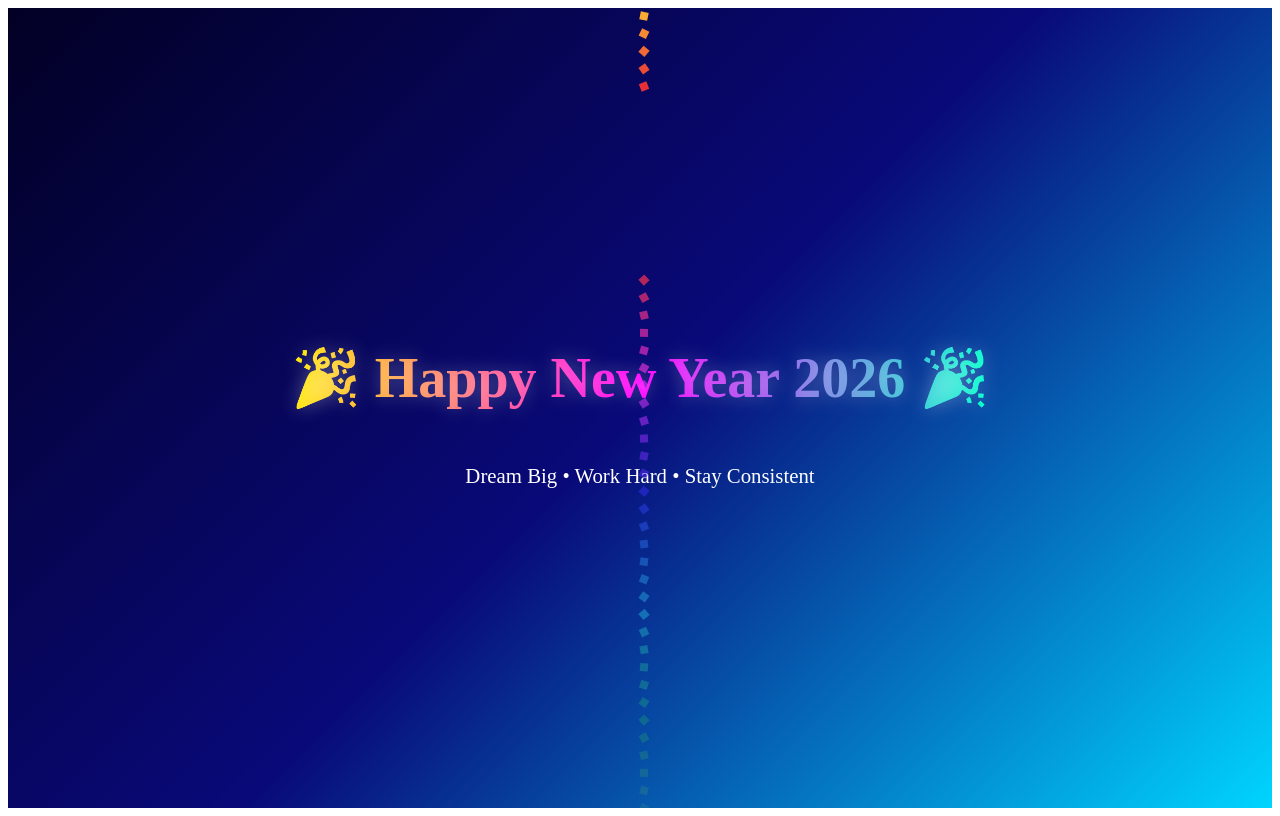
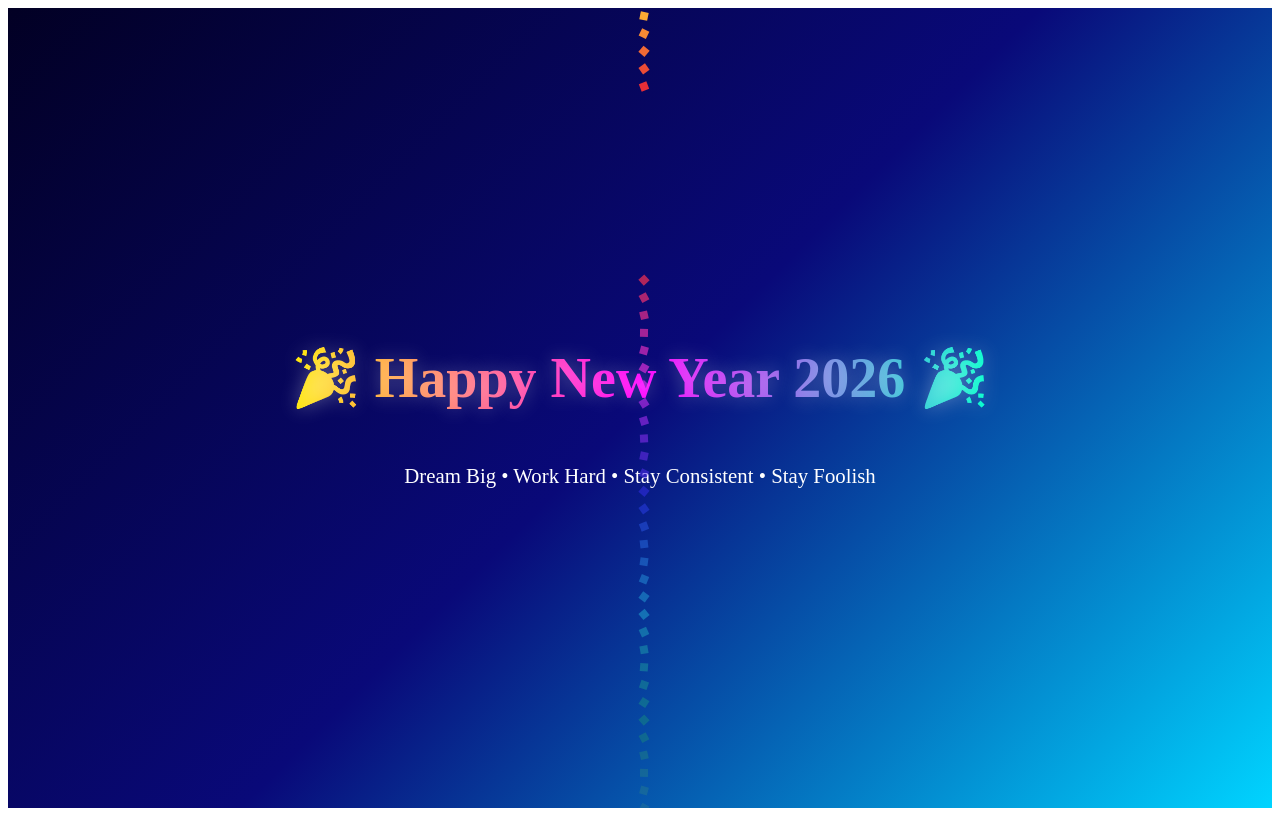
Before and after one commit to Omkar9689/Simple-NextJS-App, a Next.js app: page / in a window 1280 px wide. Built offline with nearby package versions, Linux system fonts and the light colour scheme.

Commit message:
Page Edited

```diff
--- a/app/page.tsx
+++ b/app/page.tsx
@@ -21,7 +21,7 @@ export default function NewYearPage() {
         transition={{ delay: 0.6 }}
         className="ny-subtitle"
       >
-        Dream Big • Work Hard • Stay Consistent
+        Dream Big • Work Hard • Stay Consistent • Stay Foolish
       </motion.p>
 
       <div className="confetti">
```
